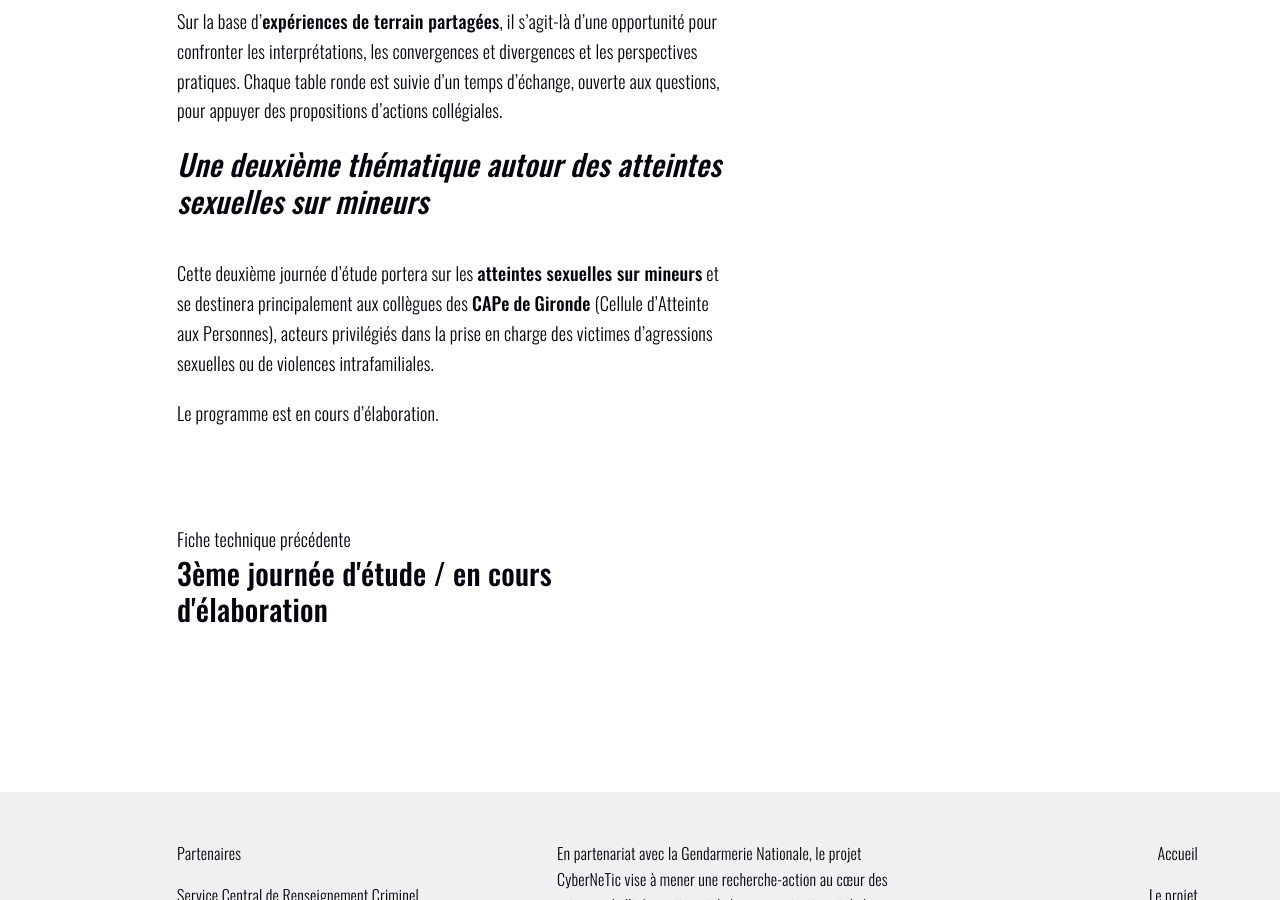
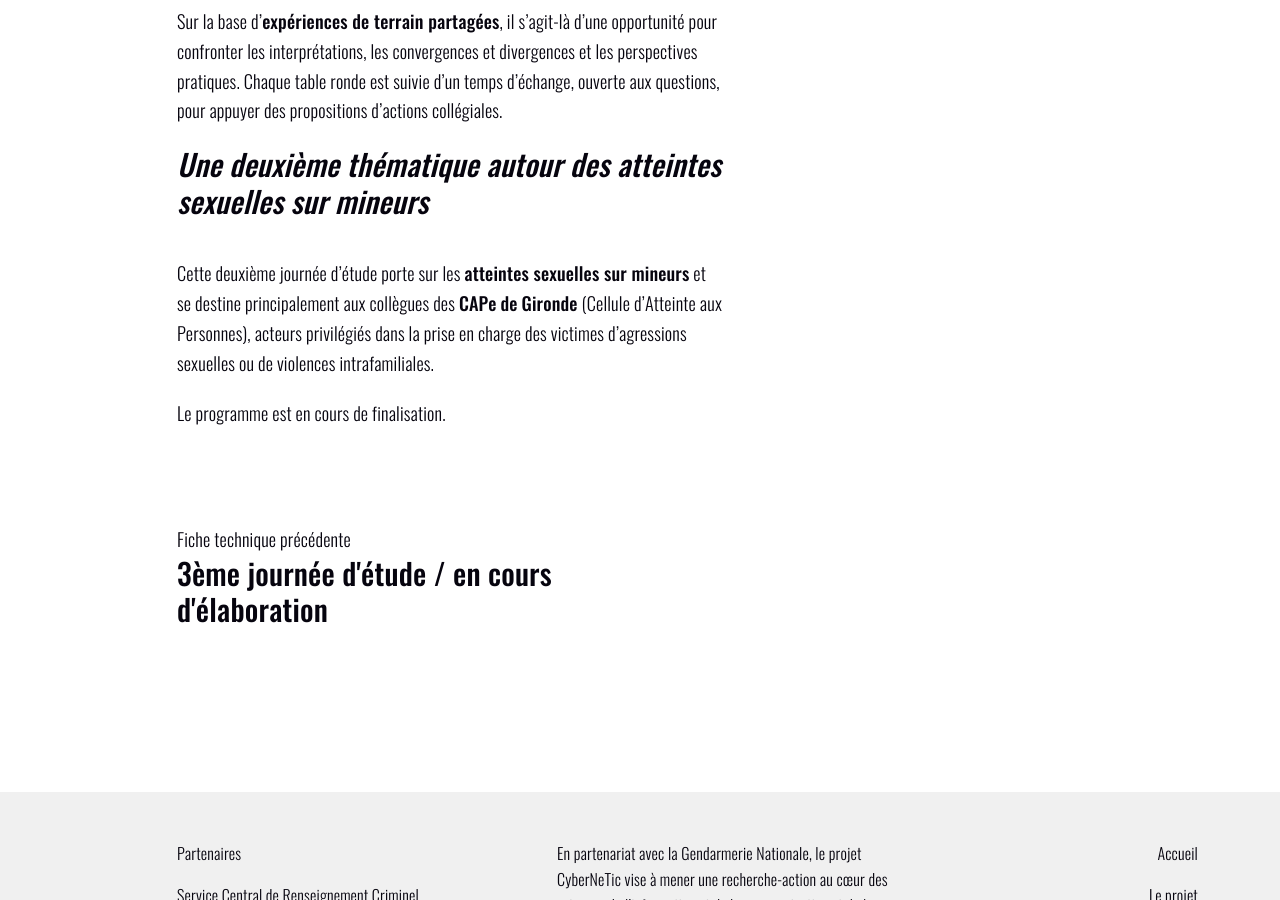
Before and after one commit to noesya/cyberneticproject, a Jekyll site: the page built from _study_days/atteintes-sexuelles-sur-mineurs-2eme-journee-d-etude-en-cours-d-elaboration.html, in a window 1280 px wide and 900 px high, scrolled down 1346 px. Built offline with Jekyll 4.4.1, drawn with Linux system fonts in a browser that asks for light colours.

Commit message:
Update Journées d‘études “atteintes-sexuelles-sur-mineurs-2eme-journee-d-etude-en-cours-d-elaboration”

```diff
--- a/_study_days/atteintes-sexuelles-sur-mineurs-2eme-journee-d-etude-en-cours-d-elaboration.html
+++ b/_study_days/atteintes-sexuelles-sur-mineurs-2eme-journee-d-etude-en-cours-d-elaboration.html
@@ -23,6 +23,6 @@ Sur la base d’**expériences de terrain partagées**, il s’agit-là d’une
 
 ### *Une deuxième thématique autour des atteintes sexuelles sur mineurs*
 
-Cette deuxième journée d’étude portera sur les **atteintes sexuelles sur mineurs** et se destinera principalement aux collègues des **CAPe** **de** **Gironde** (Cellule d’Atteinte aux Personnes), acteurs privilégiés dans la prise en charge des victimes d’agressions sexuelles ou de violences intrafamiliales.
+Cette deuxième journée d’étude porte sur les **atteintes sexuelles sur mineurs** et se destine principalement aux collègues des **CAPe** **de** **Gironde** (Cellule d’Atteinte aux Personnes), acteurs privilégiés dans la prise en charge des victimes d’agressions sexuelles ou de violences intrafamiliales.
 
-Le programme est en cours d'élaboration.
+Le programme est en cours de finalisation.
```
